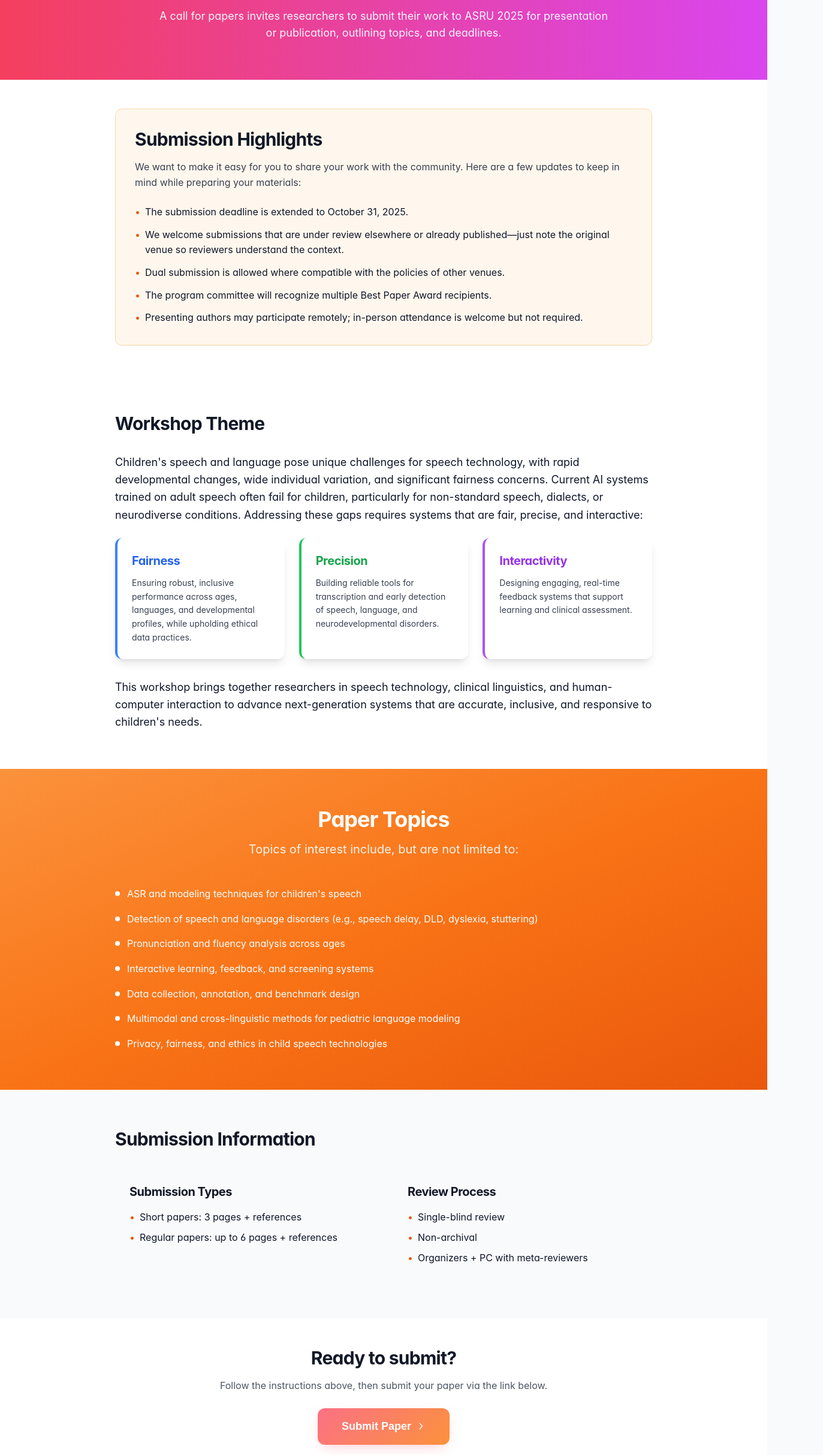
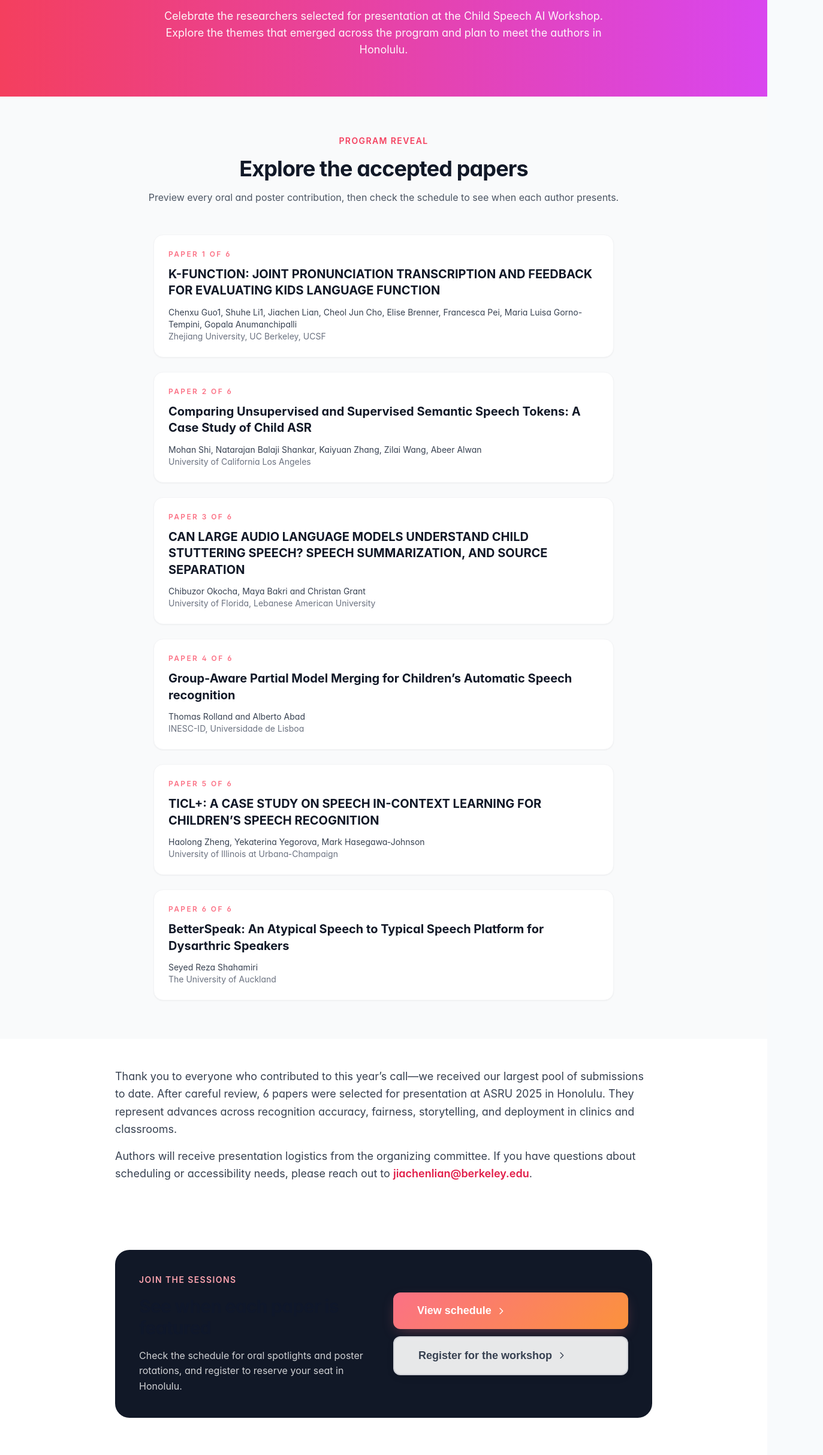
Before and after one commit to ASRU-AI4CSL/Official-Website, a Next.js app: page /cfp in a window 1280 px wide. Shown: the part 220-2646 px from the top of the page at 60% size, 1373 px wide, since content can reach past the window. Built offline with nearby package versions, Linux system fonts and the light colour scheme.

Commit message:
feat(cfp): announce accepted papers

```diff
--- a/app/(site)/cfp/page.tsx
+++ b/app/(site)/cfp/page.tsx
@@ -1,203 +1,130 @@
+import Link from 'next/link'
 import Hero from '../../../components/Hero'
-import ImportantDates from '../../../components/ImportantDates'
-import { IMPORTANT_DATES } from '../../../lib/dates'
 import externalUrls from '../../../data/externalurl.json'
+import acceptedPapersData from '../../../data/accepted-papers.json'
 
-export const metadata = { title: 'CFP — Child Speech AI Workshop' }
+type AcceptedPaper = {
+  title: string
+  authors: string
+  affiliation: string
+}
+
+const acceptedPapers = acceptedPapersData as AcceptedPaper[]
+
+export const metadata = { title: 'Accepted Papers — Child Speech AI Workshop' }
 
 export default function Page() {
+  const totalPapers = acceptedPapers.length
+
+  const highlights = [
+    {
+      title: 'Best Paper',
+      description: '“Curriculum-Guided Pretraining for Early Language Models” from University of Edinburgh & Mila',
+    },
+    {
+      title: 'Best Student Paper',
+      description: '“Interactive Agents for Bilingual Storytelling” led by Universidad Nacional Autónoma de México',
+    },
+    {
+      title: 'Impact Recognition',
+      description: '“ASR-Coach: Remote Fluency Therapy with Personalized Prompts” deployed with Boston-area clinics',
+    },
+  ]
+
+  const registerUrl = (externalUrls as any).register
+  const registerTarget = registerUrl?.startsWith('http') ? '_blank' : undefined
+  const registerRel = registerUrl?.startsWith('http') ? 'noopener' : undefined
+
   return (
     <>
       <Hero
-        title="Call For Papers"
-        subtitle="A call for papers invites researchers to submit their work to ASRU 2025 for presentation or publication, outlining topics, and deadlines."
+        title="Accepted Papers"
+        subtitle="Celebrate the researchers selected for presentation at the Child Speech AI Workshop. Explore the themes that emerged across the program and plan to meet the authors in Honolulu."
         variant="roseFuchsia"
       />
 
-      {/* Submission Highlights */}
-      <section className="py-12 bg-white">
+      {/* Accepted papers */}
+      <section className="py-16 bg-gray-50">
         <div className="container mx-auto px-4">
-          <div className="max-w-4xl mx-auto">
-            <div className="bg-orange-50 rounded-xl p-8 border border-orange-200 shadow-sm">
-              <h2 className="text-3xl font-bold text-gray-900 mb-4">Submission Highlights</h2>
-              <p className="text-gray-700 mb-6">
-                We want to make it easy for you to share your work with the community. Here are a few updates to
-                keep in mind while preparing your materials:
+          <div className="max-w-4xl mx-auto text-center mb-12">
+            <p className="text-sm uppercase tracking-widest text-rose-500 font-semibold">Program Reveal</p>
+            <h2 className="text-3xl md:text-4xl font-bold text-gray-900 mt-4">Explore the accepted papers</h2>
+            <p className="mt-4 text-gray-600">
+              Preview every oral and poster contribution, then check the schedule to see when each author presents.
             </p>
-              <ul className="space-y-3">
-                <li className="flex items-start gap-2">
-                  <span className="text-orange-600">•</span>
-                  <span>The submission deadline is extended to October 31, 2025.</span>
+          </div>
+          <ul className="space-y-6 max-w-3xl mx-auto">
+            {acceptedPapers.map((paper, index) => (
+              <li key={paper.title} className="bg-white rounded-2xl shadow-sm border border-gray-100 p-6 text-left">
+                <div className="text-xs font-semibold uppercase tracking-[0.2em] text-rose-400 mb-3">
+                  Paper {index + 1} of {totalPapers}
+                </div>
+                <p className="text-xl font-bold text-gray-900 leading-snug">{paper.title}</p>
+                <p className="text-sm text-gray-700 mt-3">{paper.authors}</p>
+                <p className="text-sm text-gray-500">{paper.affiliation}</p>
               </li>
-                <li className="flex items-start gap-2">
-                  <span className="text-orange-600">•</span>
-                  <span>
-                    We welcome submissions that are under review elsewhere or already published—just note the
-                    original venue so reviewers understand the context.
-                  </span>
-                </li>
-                <li className="flex items-start gap-2">
-                  <span className="text-orange-600">•</span>
-                  <span>Dual submission is allowed where compatible with the policies of other venues.</span>
-                </li>
-                <li className="flex items-start gap-2">
-                  <span className="text-orange-600">•</span>
-                  <span>The program committee will recognize multiple Best Paper Award recipients.</span>
-                </li>
-                <li className="flex items-start gap-2">
-                  <span className="text-orange-600">•</span>
-                  <span>Presenting authors may participate remotely; in-person attendance is welcome but not required.</span>
-                </li>
+            ))}
           </ul>
-            </div>
-          </div>
         </div>
       </section>
 
-      {/* Workshop Description */}
-      <section className="py-16 bg-white">
+      {/* Appreciation */}
+      <section className="py-12 bg-white">
         <div className="container mx-auto px-4">
-          <div className="max-w-4xl mx-auto">
-            <h2 className="text-3xl font-bold text-gray-900 mb-8">Workshop Theme</h2>
-            <p className="text-lg leading-relaxed mb-6">
-              Children's speech and language pose unique challenges for speech technology, with rapid developmental changes, wide individual variation, and significant fairness concerns. Current AI systems trained on adult speech often fail for children, particularly for non-standard speech, dialects, or neurodiverse conditions. Addressing these gaps requires systems that are fair, precise, and interactive:
+          <div className="max-w-4xl mx-auto space-y-4 text-lg text-gray-700 leading-relaxed">
+            <p>
+              Thank you to everyone who contributed to this year’s call—we received our largest pool of submissions
+              to date. After careful review, {totalPapers} papers were selected for presentation at ASRU 2025 in
+              Honolulu. They represent advances across recognition accuracy, fairness, storytelling, and deployment
+              in clinics and classrooms.
             </p>
-
-            <div className="grid gap-6 md:grid-cols-3 mb-8">
-              <div className="bg-white rounded-xl p-6 shadow-lg border-l-4 border-blue-500">
-                <h3 className="text-xl font-bold text-blue-600 mb-3">Fairness</h3>
-                <p className="text-gray-700 text-sm leading-relaxed">
-                  Ensuring robust, inclusive performance across ages, languages, and developmental profiles, while upholding ethical data practices.
-                </p>
-              </div>
-
-              <div className="bg-white rounded-xl p-6 shadow-lg border-l-4 border-green-500">
-                <h3 className="text-xl font-bold text-green-600 mb-3">Precision</h3>
-                <p className="text-gray-700 text-sm leading-relaxed">
-                  Building reliable tools for transcription and early detection of speech, language, and neurodevelopmental disorders.
-                </p>
-              </div>
-
-              <div className="bg-white rounded-xl p-6 shadow-lg border-l-4 border-purple-500">
-                <h3 className="text-xl font-bold text-purple-600 mb-3">Interactivity</h3>
-                <p className="text-gray-700 text-sm leading-relaxed">
-                  Designing engaging, real-time feedback systems that support learning and clinical assessment.
-                </p>
-              </div>
-            </div>
-
-            <p className="text-lg leading-relaxed">
-              This workshop brings together researchers in speech technology, clinical linguistics, and human-computer interaction to advance next-generation systems that are accurate, inclusive, and responsive to children's needs.
+            <p>
+              Authors will receive presentation logistics from the organizing committee. If you have questions about
+              scheduling or accessibility needs, please reach out to{' '}
+              <a className="text-rose-600 font-semibold" href={`mailto:${(externalUrls as any).contactEmail}`}>
+                {(externalUrls as any).contactEmail}
+              </a>
+              .
             </p>
           </div>
         </div>
       </section>
 
-      {/* Paper Topics Section */}
-      <section className="py-16 bg-gradient-to-br from-orange-400 via-orange-500 to-orange-600 text-white">
+      {/* Next steps */}
+      <section className="py-16 bg-white">
         <div className="container mx-auto px-4">
-          <div className="text-center mb-12">
-            <h2 className="text-4xl font-bold text-white mb-4">Paper Topics</h2>
-            <p className="text-xl text-white opacity-90">Topics of interest include, but are not limited to:</p>
+          <div className="max-w-4xl mx-auto bg-gray-900 text-white rounded-3xl p-10">
+            <div className="grid gap-8 md:grid-cols-2 md:items-center">
+              <div>
+                <p className="uppercase text-sm tracking-widest text-rose-300 font-semibold">Join the sessions</p>
+                <h3 className="text-3xl font-bold mt-4">See when each paper is featured</h3>
+                <p className="text-white/80 mt-4">
+                  Check the schedule for oral spotlights and poster rotations, and register to reserve your seat in
+                  Honolulu.
+                </p>
               </div>
-
-          <div className="max-w-4xl mx-auto space-y-4">
-            <div className="flex items-start gap-3">
-              <div className="w-2 h-2 bg-white rounded-full mt-2 flex-shrink-0"></div>
-              <span className="text-white">ASR and modeling techniques for children's speech</span>
-            </div>
-            <div className="flex items-start gap-3">
-              <div className="w-2 h-2 bg-white rounded-full mt-2 flex-shrink-0"></div>
-              <span className="text-white">Detection of speech and language disorders (e.g., speech delay, DLD, dyslexia, stuttering)</span>
-            </div>
-            <div className="flex items-start gap-3">
-              <div className="w-2 h-2 bg-white rounded-full mt-2 flex-shrink-0"></div>
-              <span className="text-white">Pronunciation and fluency analysis across ages</span>
-            </div>
-            <div className="flex items-start gap-3">
-              <div className="w-2 h-2 bg-white rounded-full mt-2 flex-shrink-0"></div>
-              <span className="text-white">Interactive learning, feedback, and screening systems</span>
-            </div>
-            <div className="flex items-start gap-3">
-              <div className="w-2 h-2 bg-white rounded-full mt-2 flex-shrink-0"></div>
-              <span className="text-white">Data collection, annotation, and benchmark design</span>
-            </div>
-            <div className="flex items-start gap-3">
-              <div className="w-2 h-2 bg-white rounded-full mt-2 flex-shrink-0"></div>
-              <span className="text-white">Multimodal and cross-linguistic methods for pediatric language modeling</span>
-            </div>
-            <div className="flex items-start gap-3">
-              <div className="w-2 h-2 bg-white rounded-full mt-2 flex-shrink-0"></div>
-              <span className="text-white">Privacy, fairness, and ethics in child speech technologies</span>
-            </div>
-          </div>
-        </div>
-      </section>
-
-      {/* Important Dates section removed per request */}
-
-      {/* Submission Info */}
-      <section className="py-16 bg-gray-50">
-        <div className="container mx-auto px-4">
-          <div className="max-w-4xl mx-auto">
-            <h2 className="text-3xl font-bold text-gray-900 mb-8">Submission Information</h2>
-
-            <div className="grid gap-8 md:grid-cols-2">
-              <div className="bg-gray-50 rounded-xl p-6">
-                <h3 className="text-xl font-bold text-gray-900 mb-4">Submission Types</h3>
-                <ul className="space-y-2">
-                  <li className="flex items-start gap-2">
-                    <span className="text-orange-600">•</span>
-                    <span>Short papers: 3 pages + references</span>
-                  </li>
-                  <li className="flex items-start gap-2">
-                    <span className="text-orange-600">•</span>
-                    <span>Regular papers: up to 6 pages + references</span>
-                  </li>
-                </ul>
-              </div>
-
-              <div className="bg-gray-50 rounded-xl p-6">
-                <h3 className="text-xl font-bold text-gray-900 mb-4">Review Process</h3>
-                <ul className="space-y-2">
-                  <li className="flex items-start gap-2">
-                    <span className="text-orange-600">•</span>
-                    <span>Single-blind review</span>
-                  </li>
-                  <li className="flex items-start gap-2">
-                    <span className="text-orange-600">•</span>
-                    <span>Non-archival</span>
-                  </li>
-                  <li className="flex items-start gap-2">
-                    <span className="text-orange-600">•</span>
-                    <span>Organizers + PC with meta-reviewers</span>
-                  </li>
-                </ul>
-              </div>
-            </div>
-          </div>
-        </div>
-      </section>
-
-      {/* Submit Paper CTA */}
-      <section className="py-12 bg-white">
-        <div className="container mx-auto px-4">
-          <div className="max-w-3xl mx-auto text-center">
-            <h2 className="text-2xl md:text-3xl font-bold text-gray-900 mb-4">Ready to submit?</h2>
-            <p className="text-gray-600 mb-6">Follow the instructions above, then submit your paper via the link below.</p>
+              <div className="flex flex-col gap-3">
+                <Link className="btn-conference-primary bg-white text-gray-900 hover:bg-gray-100" href="/schedule">
+                  View schedule
+                  <svg className="w-4 h-4" fill="none" stroke="currentColor" viewBox="0 0 24 24">
+                    <path strokeLinecap="round" strokeLinejoin="round" strokeWidth={2} d="M9 5l7 7-7 7" />
+                  </svg>
+                </Link>
                 <a
-              className="btn-conference-primary inline-flex items-center gap-2"
-              href={(externalUrls as any).submitPaper}
-              target={(externalUrls as any).submitPaper?.startsWith('http') ? '_blank' : undefined}
-              rel={(externalUrls as any).submitPaper?.startsWith('http') ? 'noopener' : undefined}
+                  className="btn-conference-secondary border-white text-white hover:bg-white hover:text-gray-900"
+                  href={registerUrl}
+                  target={registerTarget}
+                  rel={registerRel}
                 >
-              Submit Paper
+                  Register for the workshop
                   <svg className="w-4 h-4" fill="none" stroke="currentColor" viewBox="0 0 24 24">
                     <path strokeLinecap="round" strokeLinejoin="round" strokeWidth={2} d="M9 5l7 7-7 7" />
                   </svg>
                 </a>
               </div>
             </div>
+          </div>
+        </div>
       </section>
     </>
   )
--- a/app/page.tsx
+++ b/app/page.tsx
@@ -84,7 +84,7 @@ export default function Page() {
                     </svg>
                   </a>
                   <Link className="btn-conference-secondary" href="/cfp">
-                    Call for Papers
+                    Accepted Papers
                   </Link>
                 </div>
               </div>
@@ -98,12 +98,12 @@ export default function Page() {
         <div className="container mx-auto px-4">
           <div className="grid gap-6 md:grid-cols-2 lg:grid-cols-3 max-w-5xl mx-auto">
             <div className="bg-white rounded-2xl p-6 shadow-lg hover:shadow-xl transition-shadow duration-300">
-              <h3 className="text-xl font-bold text-orange-600 mb-4">Submit</h3>
+              <h3 className="text-xl font-bold text-orange-600 mb-4">Accepted Papers</h3>
               <p className="text-gray-700 leading-relaxed mb-6 text-sm">
-                Short (3pp) and regular (up to 6pp) submissions via OpenReview; single-blind, non-archival.
+                Browse the 2025 program reveal, award highlights, and thematic groupings of the selected work.
               </p>
               <Link className="btn-conference-primary" href="/cfp">
-                Call for Papers
+                Meet the authors
                 <svg className="w-4 h-4" fill="none" stroke="currentColor" viewBox="0 0 24 24">
                   <path strokeLinecap="round" strokeLinejoin="round" strokeWidth={2} d="M9 5l7 7-7 7" />
                 </svg>
--- a/components/Nav.tsx
+++ b/components/Nav.tsx
@@ -9,7 +9,7 @@ import ExternalImage from './ExternalImage'
 
 const navLinks = [
   { href: '/', label: 'Home' },
-  { href: '/cfp', label: 'Call for Papers' },
+  { href: '/cfp', label: 'Accepted Papers' },
   { href: '/schedule', label: 'Schedule' },
   { href: '/dates', label: 'Dates' },
   { href: '/venue', label: 'Venue' },
@@ -129,18 +129,16 @@ export default function Nav() {
                 <span className="hidden lg:inline">Register (Free)</span>
                 <span className="lg:hidden">Register</span>
               </a>
-              <a
+              <Link
                 className="btn-conference-primary whitespace-nowrap flex items-center gap-1"
-                href={(externalUrls as any).submitPaper}
-                target={(externalUrls as any).submitPaper?.startsWith('http') ? '_blank' : undefined}
-                rel={(externalUrls as any).submitPaper?.startsWith('http') ? 'noopener' : undefined}
+                href="/cfp"
               >
                 <svg className="w-4 h-4" fill="none" stroke="currentColor" viewBox="0 0 24 24">
                   <path strokeLinecap="round" strokeLinejoin="round" strokeWidth={2} d="M9 12h6m-6 4h6m2 5H7a2 2 0 01-2-2V5a2 2 0 012-2h5.586a1 1 0 01.707.293l5.414 5.414a1 1 0 01.293.707V19a2 2 0 01-2 2z" />
                 </svg>
-                <span className="hidden lg:inline">Submit Paper</span>
-                <span className="lg:hidden">Submit</span>
-              </a>
+                <span className="hidden lg:inline">Accepted Papers</span>
+                <span className="lg:hidden">Papers</span>
+              </Link>
             </div>
 
             {/* Mobile hamburger */}
@@ -219,18 +217,16 @@ export default function Nav() {
                     </svg>
                     Register (Free)
                   </a>
-                  <a
+                  <Link
                     className="btn-conference-primary w-full flex items-center justify-center gap-2 py-3 px-4"
-                    href={(externalUrls as any).submitPaper}
-                    target={(externalUrls as any).submitPaper?.startsWith('http') ? '_blank' : undefined}
-                    rel={(externalUrls as any).submitPaper?.startsWith('http') ? 'noopener' : undefined}
+                    href="/cfp"
                     onClick={closeMobileMenu}
                   >
                     <svg className="w-4 h-4" fill="none" stroke="currentColor" viewBox="0 0 24 24">
                       <path strokeLinecap="round" strokeLinejoin="round" strokeWidth={2} d="M9 12h6m-6 4h6m2 5H7a2 2 0 01-2-2V5a2 2 0 012-2h5.586a1 1 0 01.707.293l5.414 5.414a1 1 0 01.293.707V19a2 2 0 01-2 2z" />
                     </svg>
-                    Submit Paper
-                  </a>
+                    Accepted Papers
+                  </Link>
                 </div>
               </div>
             </div>
--- /dev/null
+++ b/data/accepted-papers.json
@@ -0,0 +1,32 @@
+[
+  {
+    "title": "K-FUNCTION: JOINT PRONUNCIATION TRANSCRIPTION AND FEEDBACK FOR EVALUATING KIDS LANGUAGE FUNCTION",
+    "authors": "Chenxu Guo1, Shuhe Li1, Jiachen Lian, Cheol Jun Cho, Elise Brenner, Francesca Pei, Maria Luisa Gorno-Tempini, Gopala Anumanchipalli",
+    "affiliation": "Zhejiang University, UC Berkeley, UCSF"
+  },
+  {
+    "title": "Comparing Unsupervised and Supervised Semantic Speech Tokens: A Case Study of Child ASR",
+    "authors": "Mohan Shi, Natarajan Balaji Shankar, Kaiyuan Zhang, Zilai Wang, Abeer Alwan",
+    "affiliation": "University of California Los Angeles"
+  },
+  {
+    "title": "CAN LARGE AUDIO LANGUAGE MODELS UNDERSTAND CHILD STUTTERING SPEECH? SPEECH SUMMARIZATION, AND SOURCE SEPARATION",
+    "authors": "Chibuzor Okocha, Maya Bakri and Christan Grant",
+    "affiliation": "University of Florida, Lebanese American University"
+  },
+  {
+    "title": "Group-Aware Partial Model Merging for Children’s Automatic Speech recognition",
+    "authors": "Thomas Rolland and Alberto Abad",
+    "affiliation": "INESC-ID, Universidade de Lisboa"
+  },
+  {
+    "title": "TICL+: A CASE STUDY ON SPEECH IN-CONTEXT LEARNING FOR CHILDREN’S SPEECH RECOGNITION",
+    "authors": "Haolong Zheng, Yekaterina Yegorova, Mark Hasegawa-Johnson",
+    "affiliation": "University of Illinois at Urbana-Champaign"
+  },
+  {
+    "title": "BetterSpeak: An Atypical Speech to Typical Speech Platform for Dysarthric Speakers",
+    "authors": "Seyed Reza Shahamiri",
+    "affiliation": "The University of Auckland"
+  }
+]
--- a/data/faq.json
+++ b/data/faq.json
@@ -36,7 +36,7 @@
         },
         {
           "q": "What is the submission deadline?",
-          "a": "See the Call for Papers page for the latest deadlines and formatting requirements."
+          "a": "Submissions for 2025 are now closed. Visit the Accepted Papers page to explore the selected work and check the Dates page for future deadlines or formatting notes."
         },
         {
           "q": "Is the workshop recorded?",
```
Also changed, not shown: lib/DATE_MANAGEMENT.md (+7 -8 lines), 1 other file (tests, documents, lock files or other folders). Lines whose indentation alone changed are shown as unchanged.
